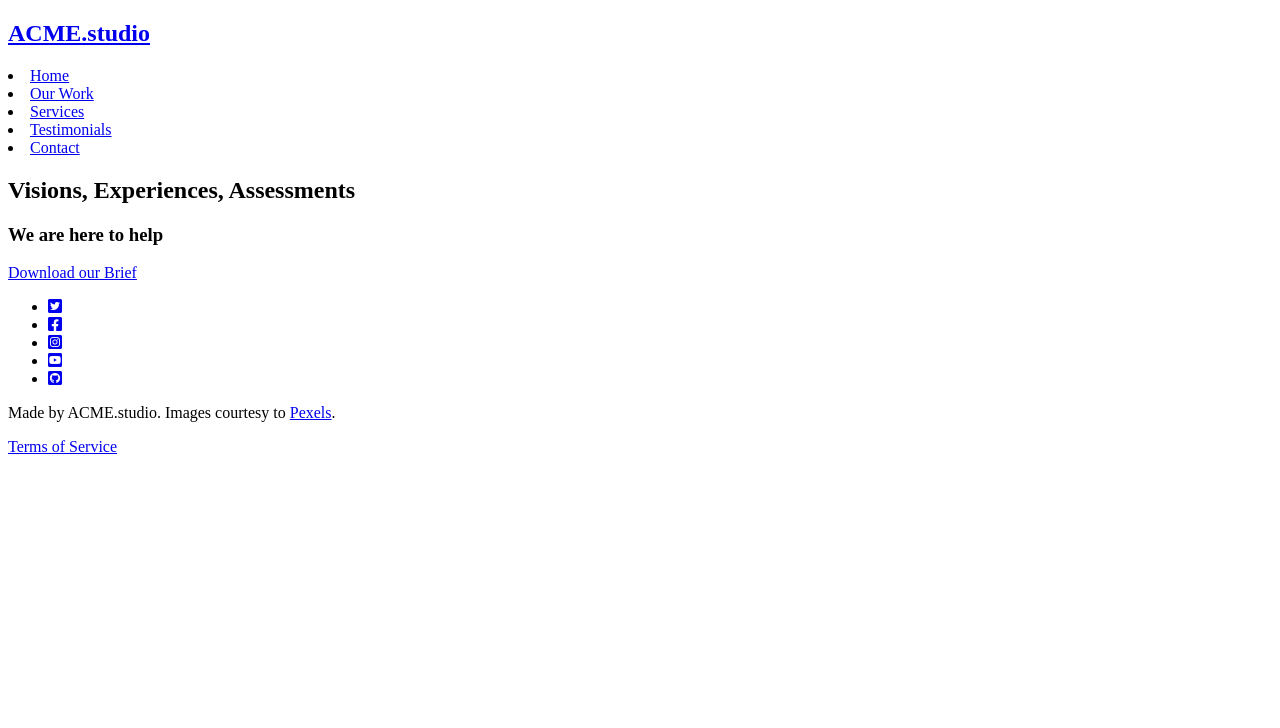
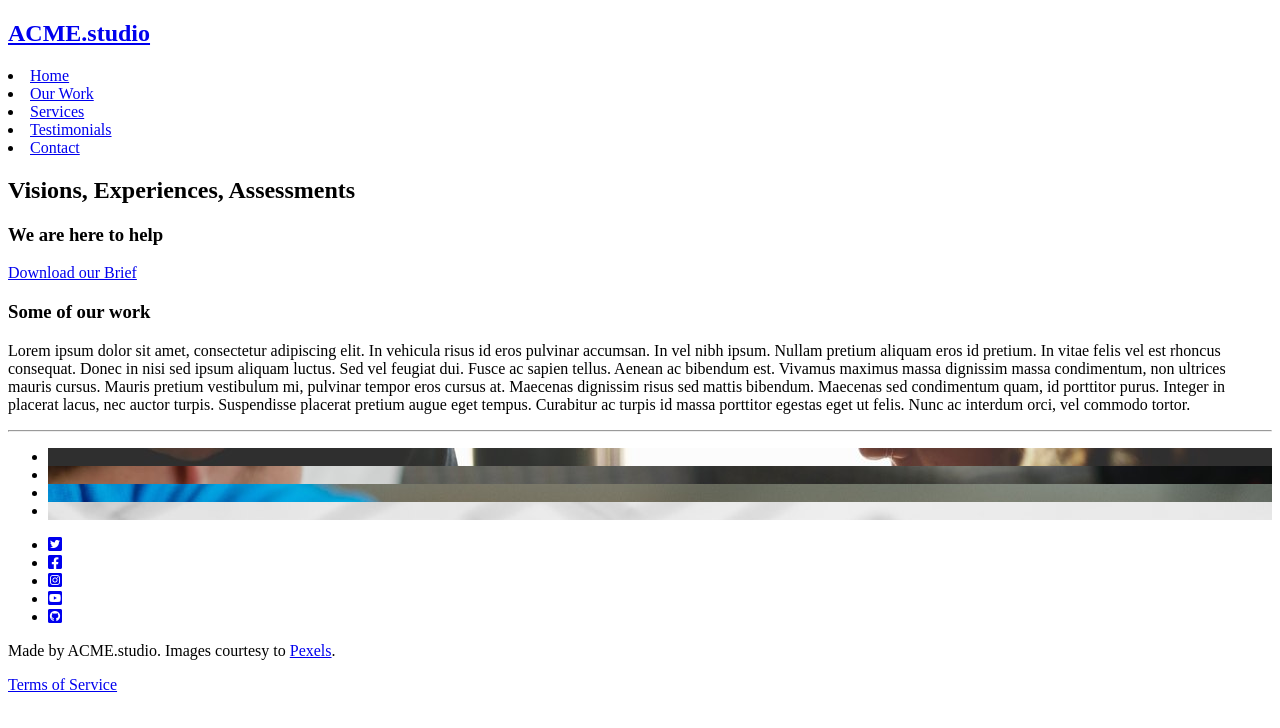
Before and after one commit to avelasquezn/acme-studio-basic-landing, a plain HTML site: page public/index.html in a window 1280 px wide. Drawn offline with nearby package versions, Linux system fonts and the light colour scheme.

Commit message:
feat(our-work): Added Our work Section Content.

```diff
--- a/public/index.html
+++ b/public/index.html
@@ -25,8 +25,21 @@
             <a href="#">Download our Brief</a>
         </section>
 
-
-        <section id="our-work"></section>
+        <section id="our-work">
+            <h3>Some of our work</h3>
+            <p>Lorem ipsum dolor sit amet, consectetur adipiscing elit. In vehicula risus id eros pulvinar accumsan. In vel nibh ipsum. Nullam pretium aliquam eros id pretium. In vitae felis vel est rhoncus consequat. Donec in nisi sed ipsum aliquam luctus. Sed vel feugiat dui. Fusce ac sapien tellus. Aenean ac bibendum est. Vivamus maximus massa dignissim massa condimentum, non ultrices mauris cursus. Mauris pretium vestibulum mi, pulvinar tempor eros cursus at. Maecenas dignissim risus sed mattis bibendum. Maecenas sed condimentum quam, id porttitor purus. Integer in placerat lacus, nec auctor turpis. Suspendisse placerat pretium augue eget tempus. Curabitur ac turpis id massa porttitor egestas eget ut felis. Nunc ac interdum orci, vel commodo tortor.</p>
+            <hr>
+            <ul>
+                <li style="background-image: url(assets/images/meeting.jpg)" role="img"
+                aria-label="Our Team during UX Need-finding interviews"></li>
+                <li style="background-image: url(assets/images/startup.jpg)" role="img"
+                aria-label="An Agile Planning Meeting for a Customer Project"></li>
+                <li style="background-image: url(assets/images/watch.jpg)" role="img"
+                aria-label="During a testing session with a user for a Restaurant Searching Wearable App"></li>
+                <li style="background-image: url(assets/images/wireframe.jpg)" role="img"
+                aria-label="Some Wireframes for a news content platform, as part of our UX Design lifecycle"></li>
+            </ul>
+        </section>
 
         <section id="services"></section>
 
```
